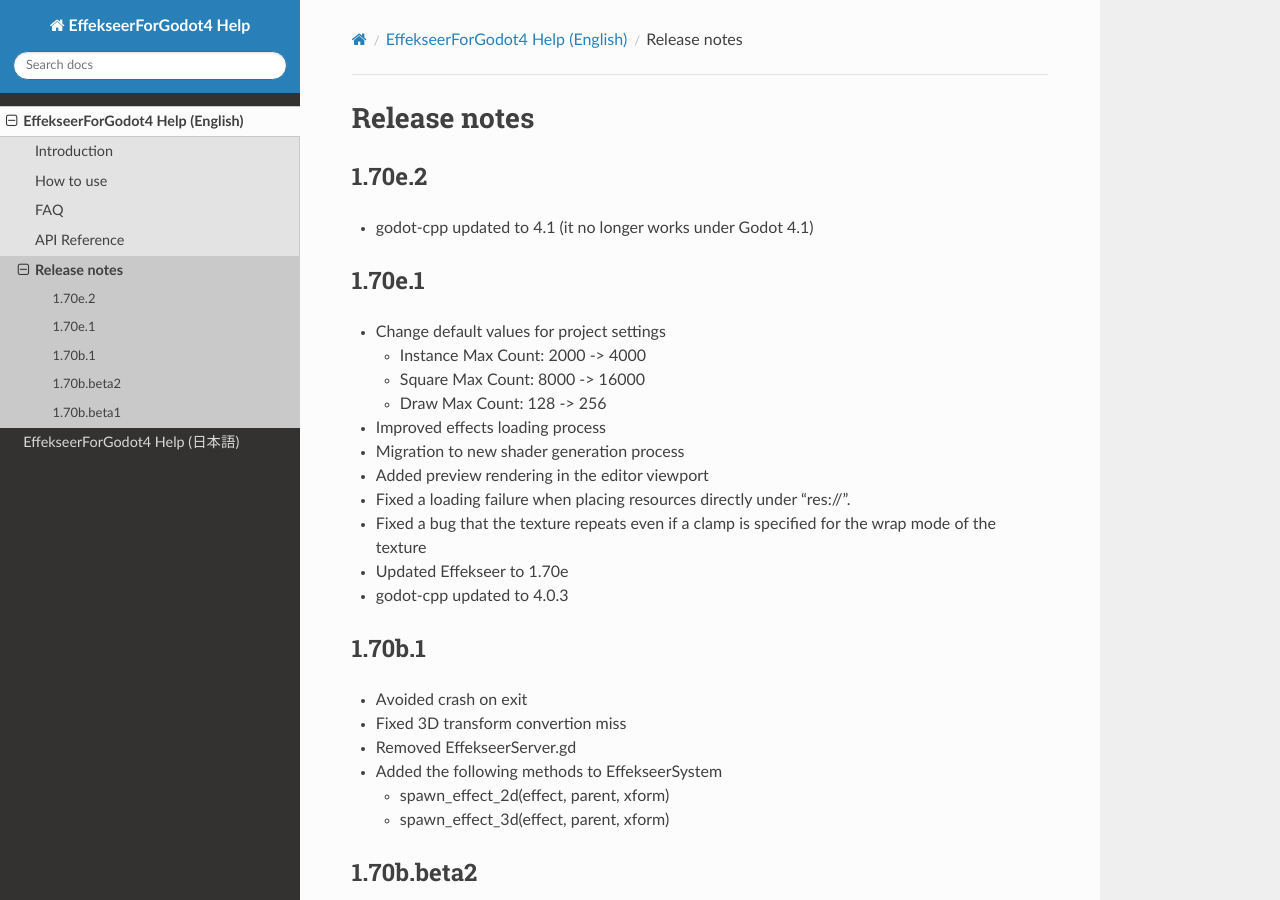
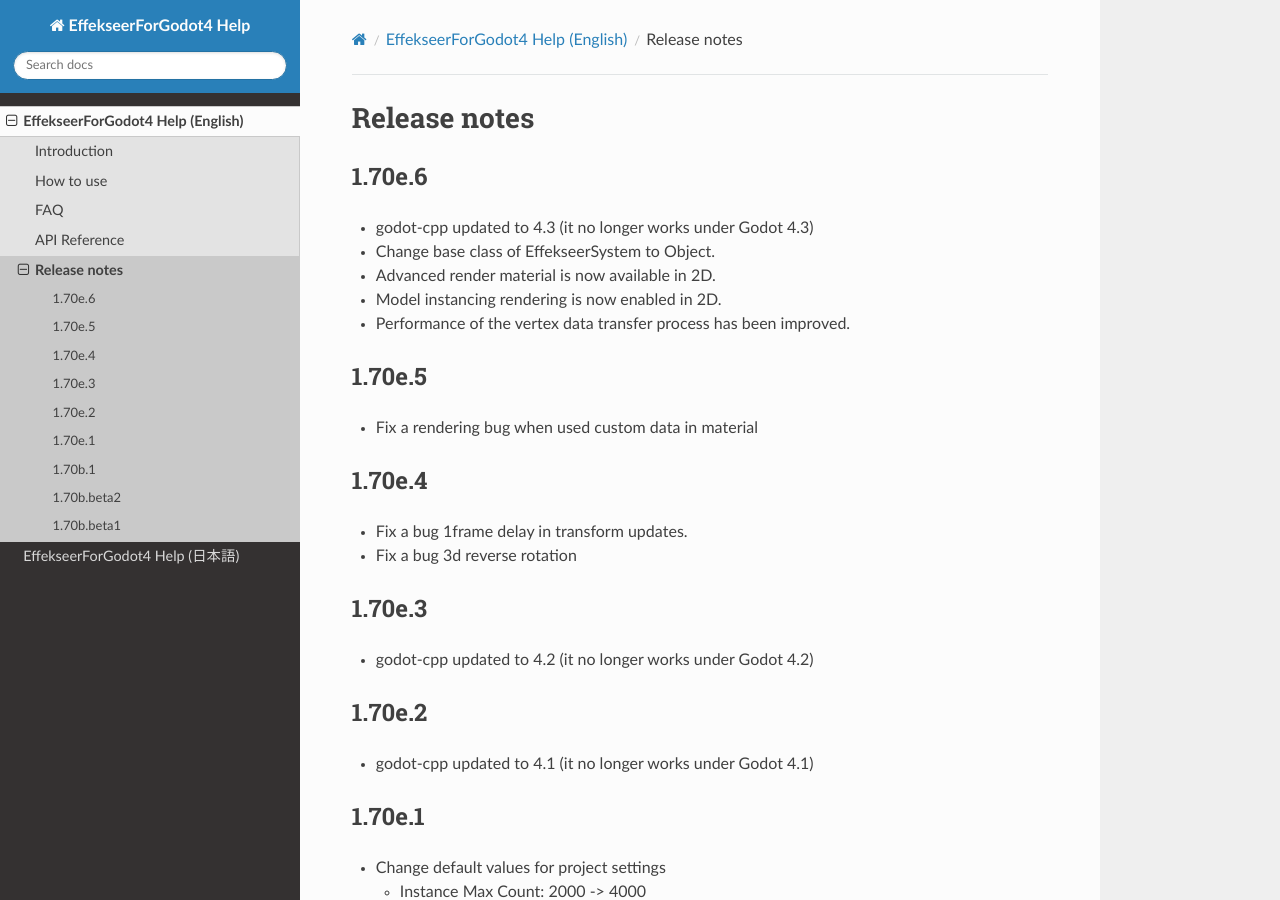
Before and after one commit to effekseer/EffekseerForGodot4, a Sphinx documentation site: the page built from Docs/source/en/history.md, in a window 1280 px wide and 900 px high. Built offline with Sphinx 7.4.7 and the Read the Docs theme 2.0.0, drawn with Linux system fonts in a browser that asks for light colours.

Commit message:
Update docs

```diff
--- a/Docs/source/en/history.md
+++ b/Docs/source/en/history.md
@@ -1,4 +1,21 @@
 # Release notes
+
+## 1.70e.6
+- godot-cpp updated to 4.3 (it no longer works under Godot 4.3)
+- Change base class of EffekseerSystem to Object.
+- Advanced render material is now available in 2D.
+- Model instancing rendering is now enabled in 2D.
+- Performance of the vertex data transfer process has been improved.
+
+## 1.70e.5
+- Fix a rendering bug when used custom data in material
+
+## 1.70e.4
+- Fix a bug 1frame delay in transform updates.
+- Fix a bug 3d reverse rotation
+
+## 1.70e.3
+- godot-cpp updated to 4.2 (it no longer works under Godot 4.2)
 
 ## 1.70e.2
 - godot-cpp updated to 4.1 (it no longer works under Godot 4.1)
```
Also changed, not shown: Docs/source/ja/history.md (+17 -0 lines), Docs/source/ja/introduction.md (+1 -1 lines).
